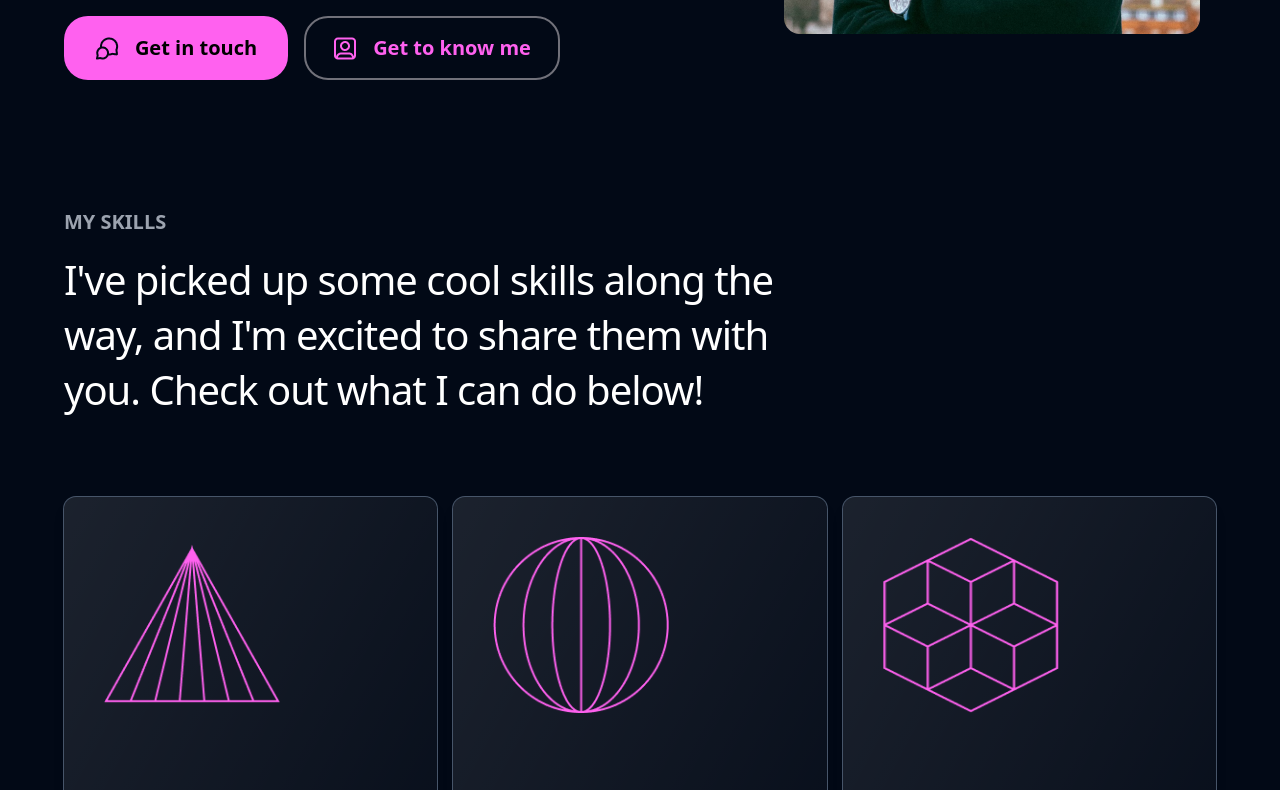
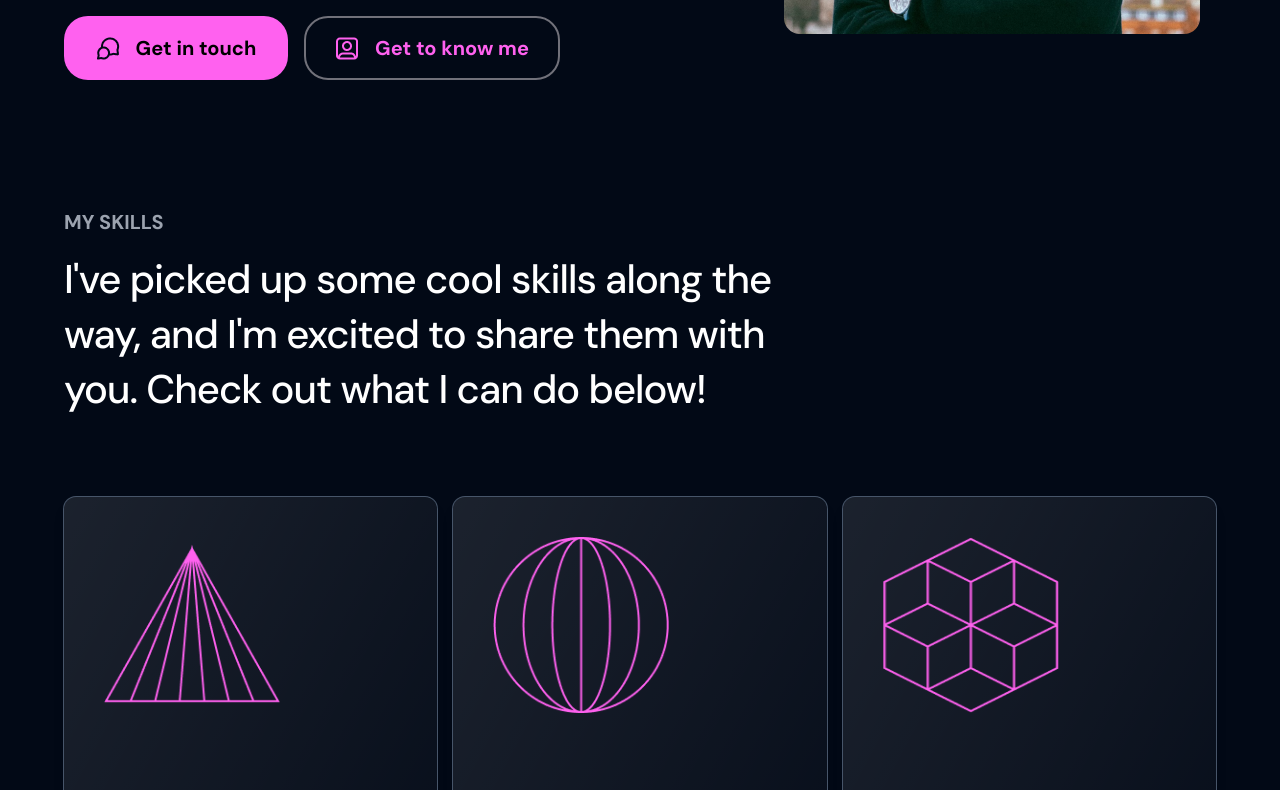
Before and after one commit to moniabysiak/portfolio, a website built with Parcel: page src/index.html in a window 1280 px wide. Shown: the part 716-1506 px from the top of the page. Built offline with nearby package versions, Linux system fonts and the light colour scheme.

Commit message:
added google fonts - DM sans

```diff
--- a/src/index.html
+++ b/src/index.html
@@ -6,9 +6,10 @@
     <meta name="viewport" content="width=device-width, initial-scale=1.0">
     <title>My portfolio</title>
     <link href="./index.css" rel="stylesheet">
+    <link href="https://fonts.googleapis.com/css2?family=DM+Sans:opsz,wght@9..40,500;9..40,700&family=Nunito:wght@400;700&family=Roboto:wght@500&display=swap" rel="stylesheet">
 </head>
 
-<body class="bg-page p-4 lg:pl-16 lg:pr-16">
+<body class="bg-page font-dmsans p-4 lg:pl-16 lg:pr-16">
     <header>
         <div class="flex justify-between items-stretch py-3 md:py-6">
             <div class="flex justify-start items-center p-2">
--- a/tailwind.config.js
+++ b/tailwind.config.js
@@ -19,6 +19,9 @@ module.exports = {
       },
       width: {
         'width1': '760px'
+      },
+      fontFamily: {
+        "dmsans": " 'DM sans', sans-serif"
       }
     },
   },
```
